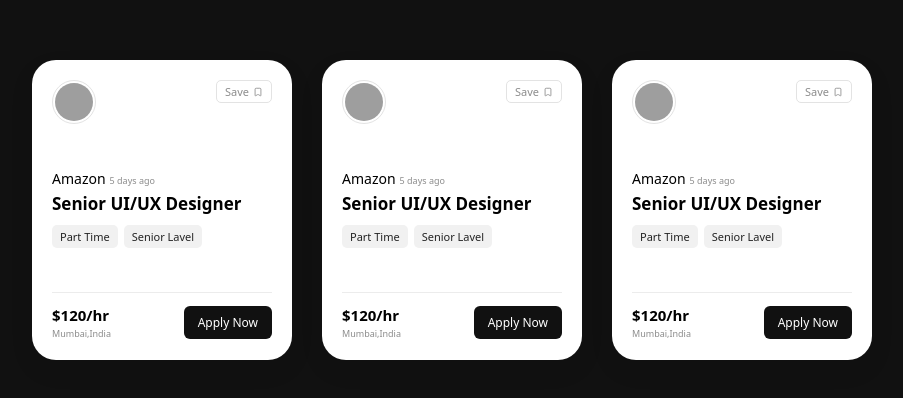
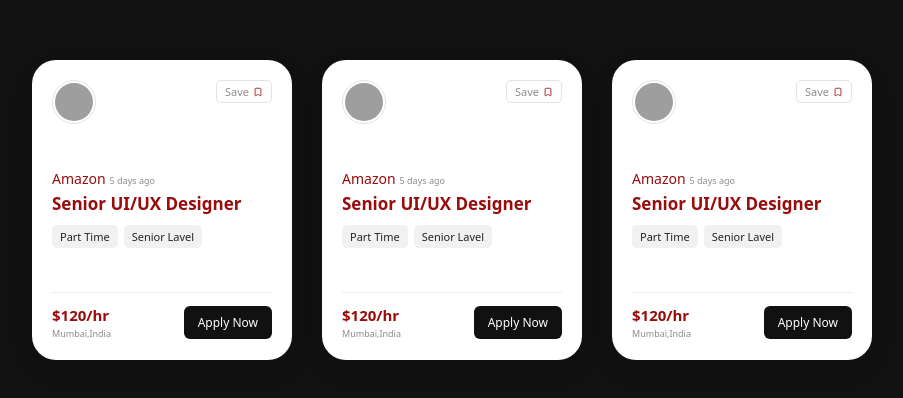
Before and after one commit to NutanShinde8926/cards-project, a React (Vite) app: page / in a window 1280 px wide. Shown: the part 220-618 px from the top of the page, without its empty margins (188-1091 px from the left). Built offline with nearby package versions, Linux system fonts and the light colour scheme; grey boxes are pictures that could not be loaded.

Commit message:
make new card file

```diff
--- a/src/App.jsx
+++ b/src/App.jsx
@@ -1,11 +1,15 @@
 import React from 'react'
-
 import Card from './components/Card'
 
 const App = () => {
+
+
+
   return (
   <div className="parent">
+
    <Card />
+
    </div>
   )
 }
--- a/src/index.css
+++ b/src/index.css
@@ -3,6 +3,7 @@
   padding: 0;
   box-sizing: border-box;
   font-family: system-ui, sans-serif;
+  color: rgb(152, 12, 12);
 }
 
 html,
```
